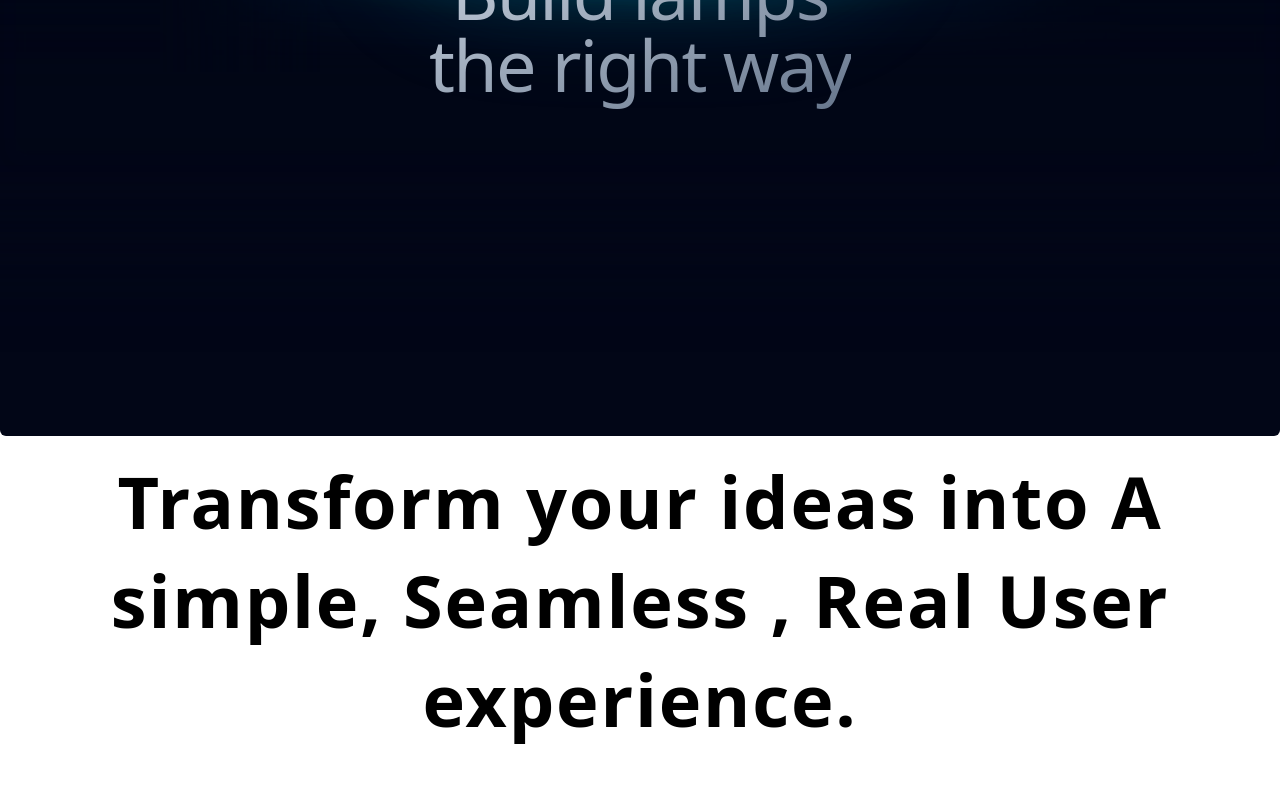
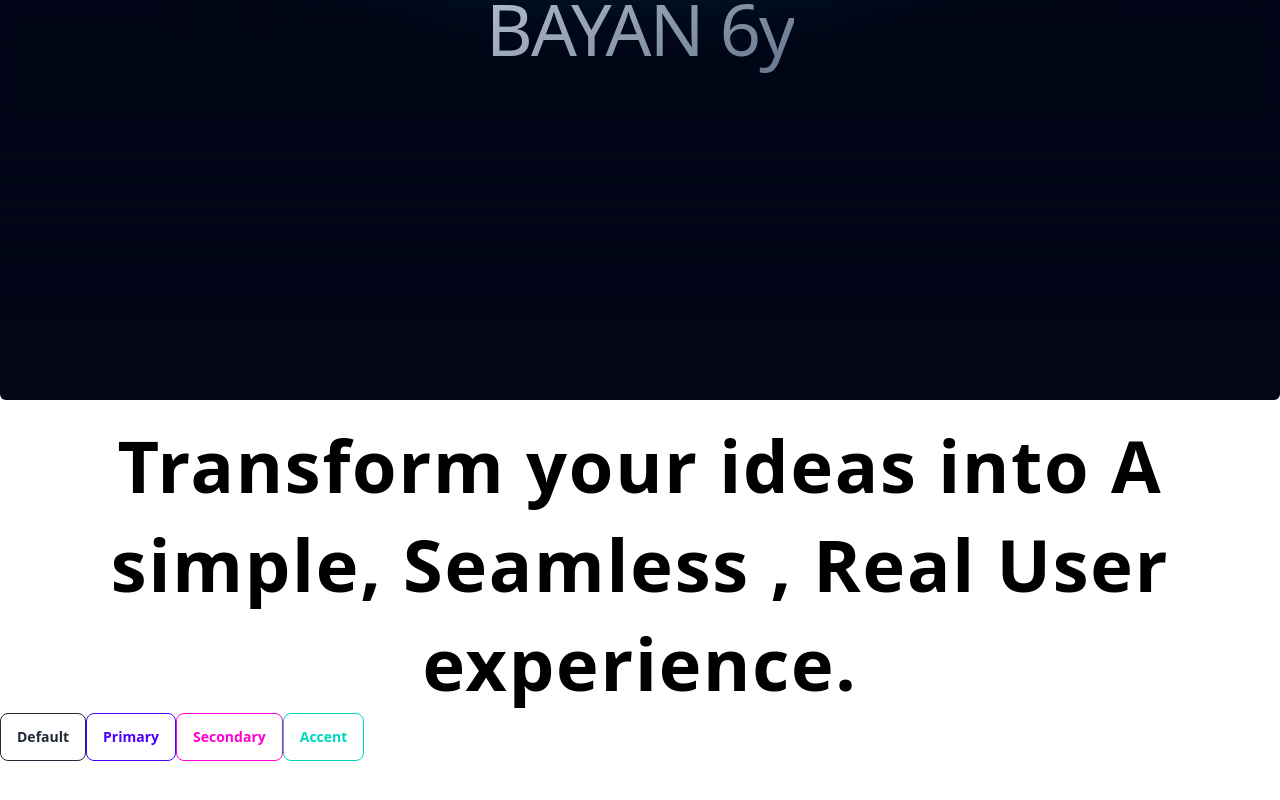
Before and after one commit to BayanAlbaghdadi0/Online-Store, a React (Vite) app: page / in a window 1280 px wide. Shown: the part 400-1200 px from the top of the page. Built offline with nearby package versions, Linux system fonts and the light colour scheme.

Commit message:
-add daysi ui

```diff
--- a/package.json
+++ b/package.json
@@ -21,6 +21,7 @@
     "@types/react-dom": "^18.3.0",
     "@vitejs/plugin-react": "^4.3.1",
     "autoprefixer": "^10.4.20",
+    "daisyui": "^4.12.10",
     "eslint": "^8.57.0",
     "eslint-plugin-react": "^7.34.3",
     "eslint-plugin-react-hooks": "^4.6.2",
--- a/src/App.jsx
+++ b/src/App.jsx
@@ -5,12 +5,15 @@
 function App() {
   return (
     <>
-      <h1 className="text-3xl font-bold underline">Hello world!</h1>
       <LampDemo />
       <TextGenerateEffect
         words="Transform your ideas into A simple, Seamless , Real User experience."
         className="text-center text-[40px] md:text-5xl lg:text-6xl"
       />
+      <button className="btn btn-outline">Default</button>
+      <button className="btn btn-outline btn-primary">Primary</button>
+      <button className="btn btn-outline btn-secondary">Secondary</button>
+      <button className="btn btn-outline btn-accent">Accent</button>
       <CardContainer>
         <CardBody>
           <CardItem></CardItem>
--- a/src/components/ui/Lamp.tsx
+++ b/src/components/ui/Lamp.tsx
@@ -15,7 +15,7 @@
         }}
         className="mt-8 bg-gradient-to-br from-slate-300 to-slate-500 py-4 bg-clip-text text-center text-4xl font-medium tracking-tight text-transparent md:text-7xl"
       >
-        Build lamps <br /> the right way
+        AL3M <br /> BAYAN 6y
       </motion.h1>
     </LampContainer>
   );
--- a/tailwind.config.js
+++ b/tailwind.config.js
@@ -1,4 +1,5 @@
 /** @type {import('tailwindcss').Config} */
+import daisyui from "daisyui"
 export default {
     content: [
       "./index.html",
@@ -7,5 +8,5 @@
   theme: {
     extend: {},
   },
-  plugins: [],
+  plugins: [daisyui,],
 }
```
Also changed, not shown: 1 other file (tests, documents, lock files or other folders).
